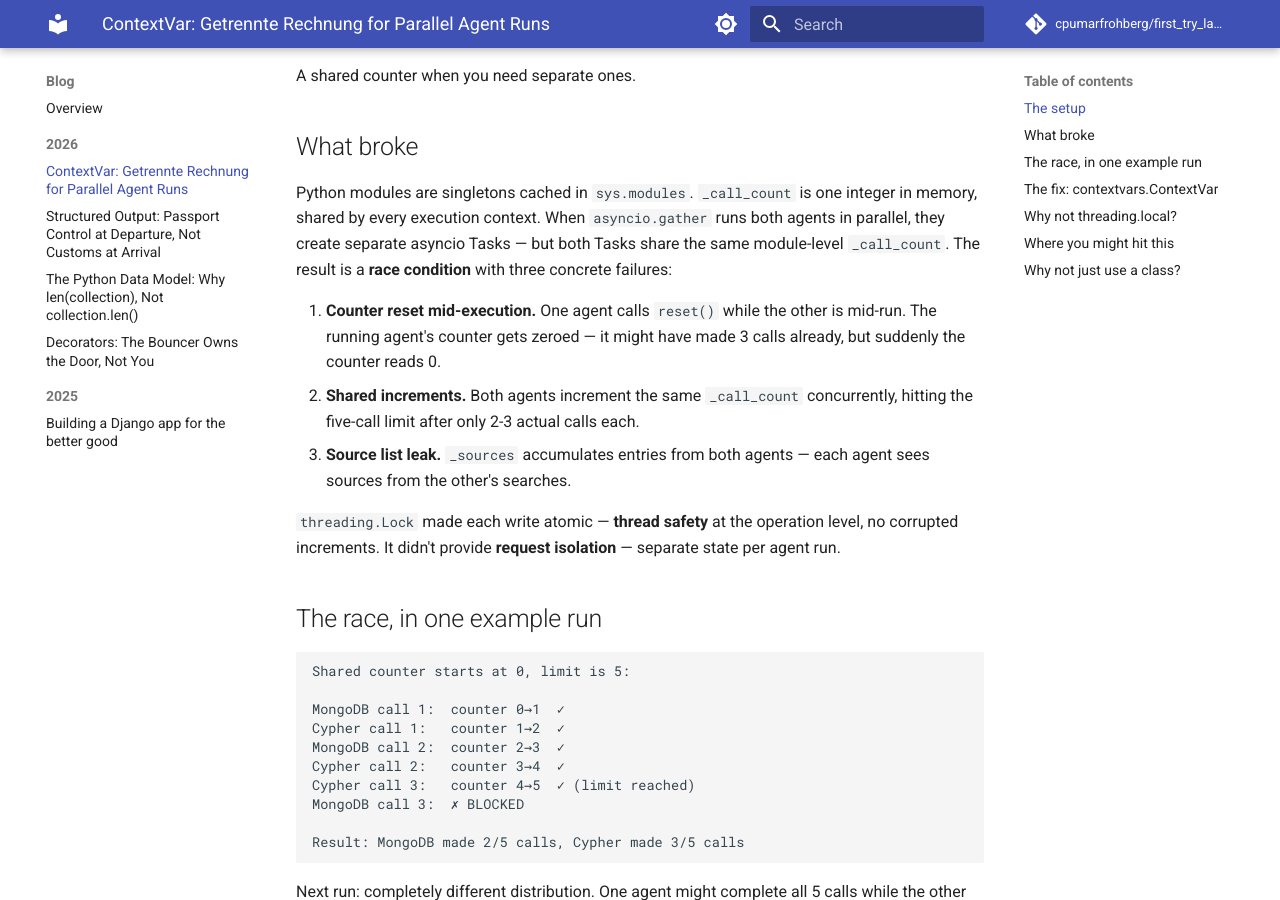
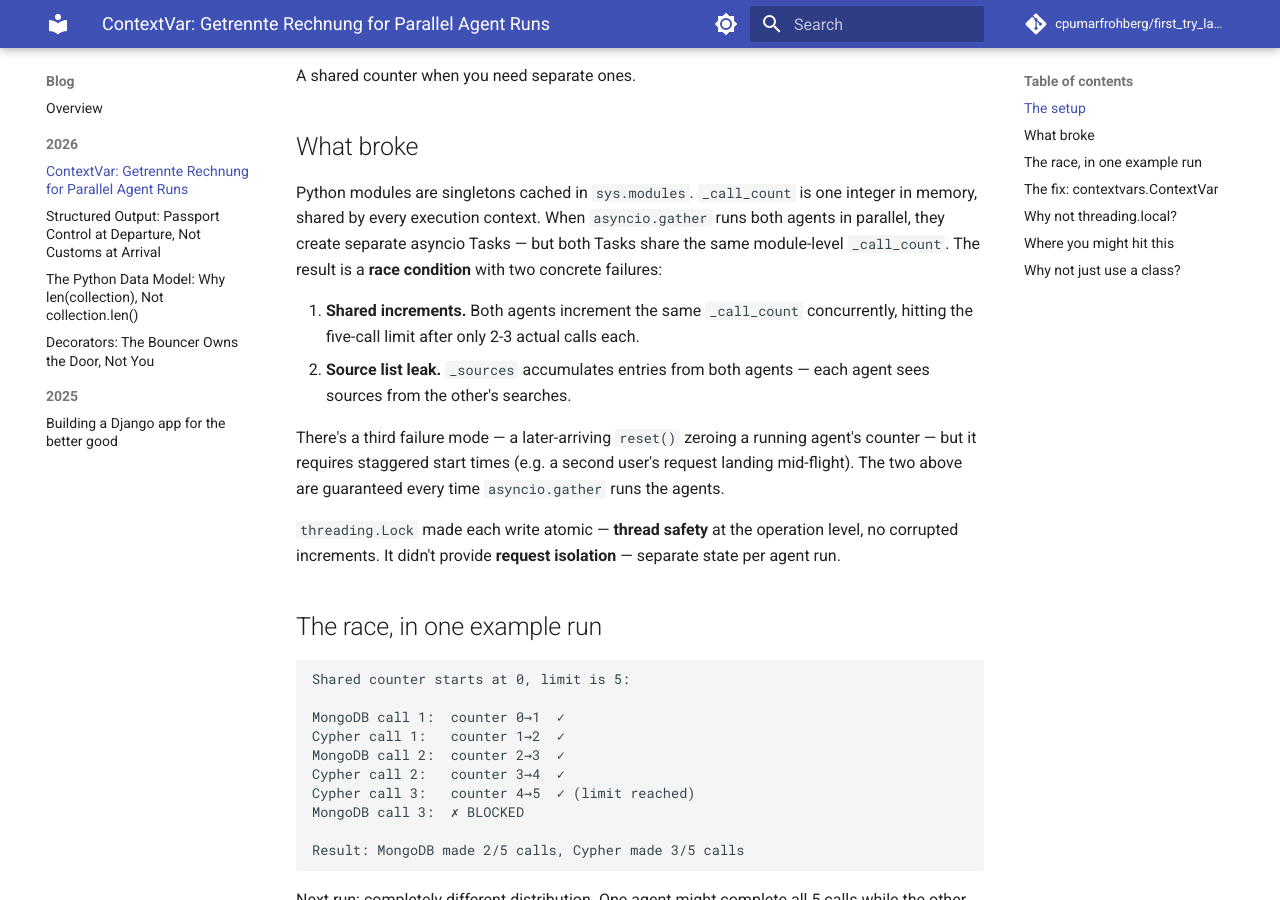
Before and after one commit to cpumarfrohberg/first_try_landed, an MkDocs documentation site: the page built from docs/blog/posts/contextvars.md, in a window 1280 px wide and 900 px high, scrolled down 1115 px. Built offline with MkDocs 1.6.1 and Material for MkDocs 9.7.7, drawn with Linux system fonts in a browser that asks for light colours; comment, search, counter and statistics services are not loaded.

Commit message:
Fix 'What broke' to match the asyncio.gather scenario
The reset-mid-execution failure required staggered start times
(e.g. a second user's request landing mid-flight), which doesn't
naturally happen under asyncio.gather where both agents call
reset() at startup. Demote it to a noted-but-conditional failure
mode and keep the two failures (shared increments, source leak)
that are guaranteed every run.

```diff
--- a/docs/blog/posts/contextvars.md
+++ b/docs/blog/posts/contextvars.md
@@ -34,11 +34,12 @@ A shared counter when you need separate ones.
 
 ## What broke
 
-Python modules are singletons cached in `sys.modules`. `_call_count` is one integer in memory, shared by every execution context. When `asyncio.gather` runs both agents in parallel, they create separate asyncio Tasks — but both Tasks share the same module-level `_call_count`. The result is a **race condition** with three concrete failures:
+Python modules are singletons cached in `sys.modules`. `_call_count` is one integer in memory, shared by every execution context. When `asyncio.gather` runs both agents in parallel, they create separate asyncio Tasks — but both Tasks share the same module-level `_call_count`. The result is a **race condition** with two concrete failures:
 
-1. **Counter reset mid-execution.** One agent calls `reset()` while the other is mid-run. The running agent's counter gets zeroed — it might have made 3 calls already, but suddenly the counter reads 0.
-2. **Shared increments.** Both agents increment the same `_call_count` concurrently, hitting the five-call limit after only 2-3 actual calls each.
-3. **Source list leak.** `_sources` accumulates entries from both agents — each agent sees sources from the other's searches.
+1. **Shared increments.** Both agents increment the same `_call_count` concurrently, hitting the five-call limit after only 2-3 actual calls each.
+2. **Source list leak.** `_sources` accumulates entries from both agents — each agent sees sources from the other's searches.
+
+There's a third failure mode — a later-arriving `reset()` zeroing a running agent's counter — but it requires staggered start times (e.g. a second user's request landing mid-flight). The two above are guaranteed every time `asyncio.gather` runs the agents.
 
 `threading.Lock` made each write atomic — **thread safety** at the operation level, no corrupted increments. It didn't provide **request isolation** — separate state per agent run.
 
```
